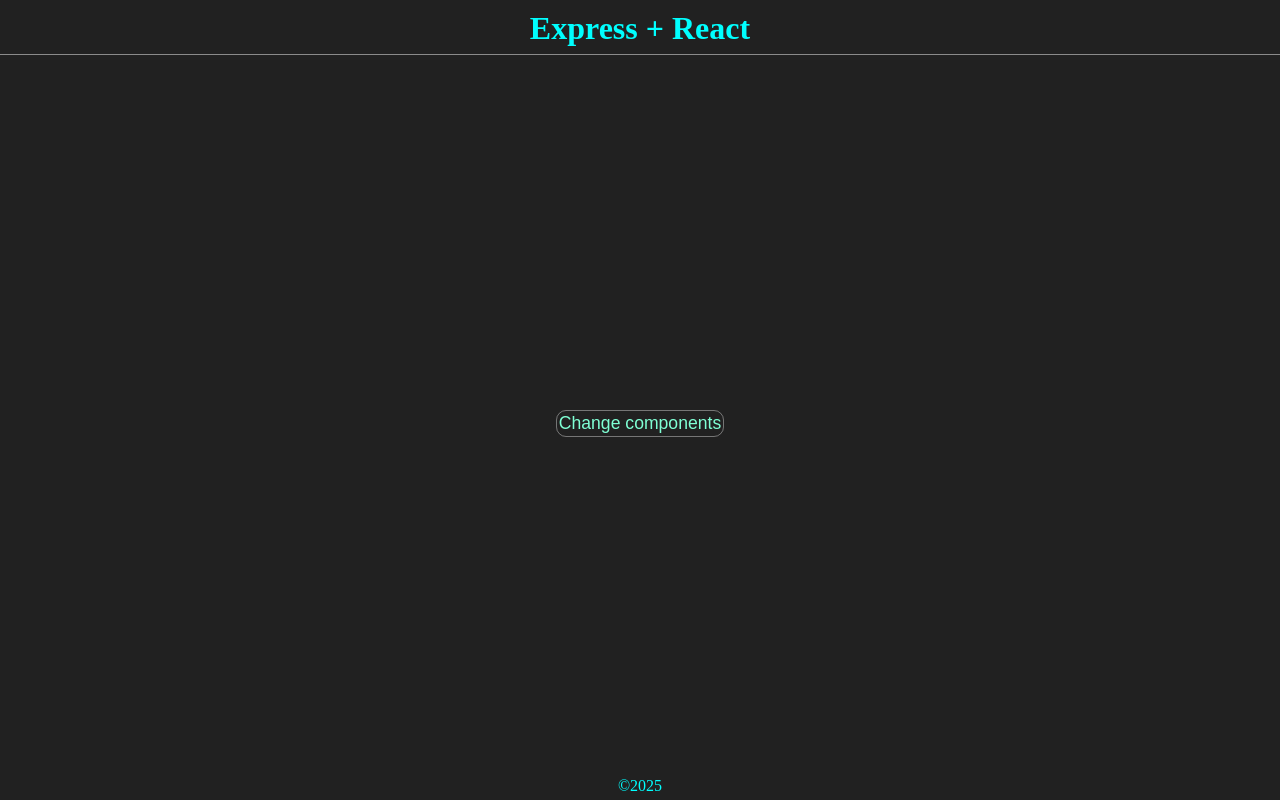
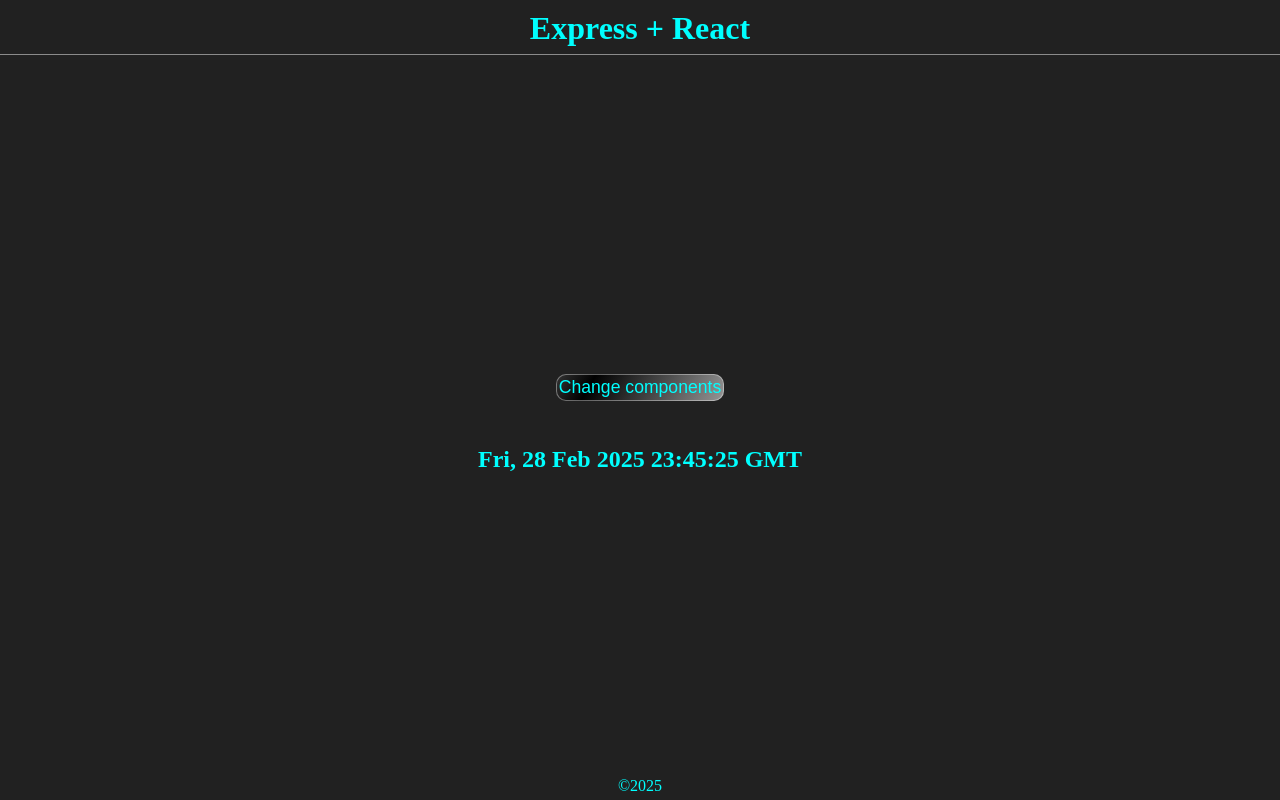
Before and after one commit to SebWester/react-express, a React (Vite) app in the folder frontend/: page / in a window 1280 px wide. Built offline with nearby package versions, Linux system fonts and the light colour scheme; no server answers.

Commit message:
Learning useState and useEffect

```diff
--- a/frontend/public/style.css
+++ b/frontend/public/style.css
@@ -41,17 +41,31 @@
   font-size: 1.1em;
   width: fit-content;
   padding: 2px;
-  background-color: transparent;
+  color: aqua;
+  background: linear-gradient(300deg, darkgrey, black, lightgrey);
+  background-size: 180% 180%;
+  animation: gradient-animation 18s ease infinite;
+}
+
+.comp-button:hover {
+  cursor: pointer;
   color: aquamarine;
 }
 
-.comp-button:hover {
-  background-color: rgba(211, 211, 211, 0.3);
-  cursor: pointer;
+@keyframes gradient-animation {
+  0% {
+    background-position: 0% 50%;
+  }
+  50% {
+    background-position: 100% 50%;
+  }
+  100% {
+    background-position: 0% 50%;
+  }
 }
 
-.comp-button:active {
-  background-color: rgba(211, 211, 211, 0.5);
+.clock-div {
+  margin-top: 45px;
 }
 
 .footer {
--- a/frontend/src/components/main/MainContent.jsx
+++ b/frontend/src/components/main/MainContent.jsx
@@ -2,6 +2,7 @@
 import { useEffect, useState } from "react";
 import TestFetch from "./TestFetch";
 import Button from "./sub-comps/Button";
+import Clock from "./sub-comps/Clock";
 
 const MainContent = () => {
   const [message, setMessage] = useState("");
@@ -32,6 +33,7 @@
       {count === 0 ? <h1>{message}</h1> : <TestFetch />}
 
       <Button onClick={changeComps} />
+      <Clock />
     </div>
   );
 };
--- /dev/null
+++ b/frontend/src/components/main/sub-comps/Clock.jsx
@@ -0,0 +1,21 @@
+import React, { useEffect, useState } from "react";
+
+const Clock = () => {
+  const [time, setTime] = useState(new Date().toUTCString());
+
+  useEffect(() => {
+    const interval = setInterval(() => {
+      setTime(new Date().toUTCString());
+    }, 1000);
+
+    return () => clearInterval(interval);
+  }, []);
+
+  return (
+    <div className="clock-div">
+      <h2>{time}</h2>
+    </div>
+  );
+};
+
+export default Clock;
```
